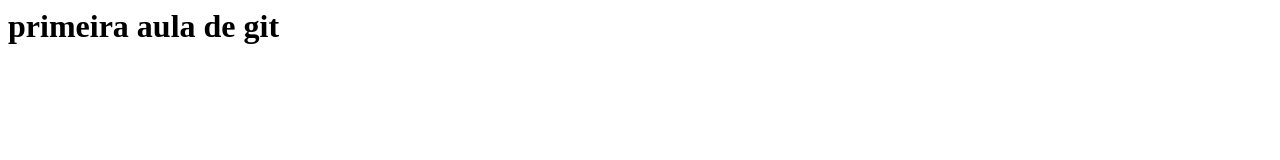
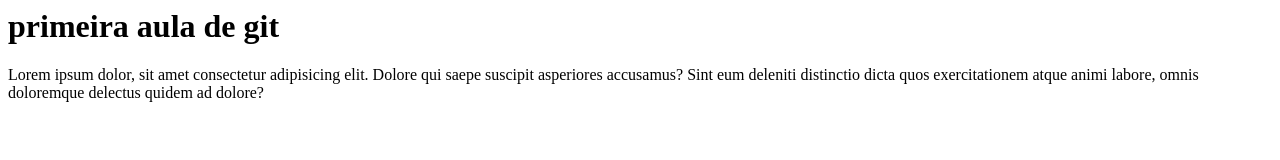
Before and after one commit to ligia-dev/aula-git, a plain HTML site: page index.html in a window 1280 px wide. Drawn offline with Linux system fonts and the light colour scheme.

Commit message:
adicionando parágrafo

```diff
--- a/index.html
+++ b/index.html
@@ -7,5 +7,6 @@
 </head>
 <body>
     <h1>primeira aula de git</h1>
+    <p>Lorem ipsum dolor, sit amet consectetur adipisicing elit. Dolore qui saepe suscipit asperiores accusamus? Sint eum deleniti distinctio dicta quos exercitationem atque animi labore, omnis doloremque delectus quidem ad dolore?</p>
 </body>
 </html>
```
